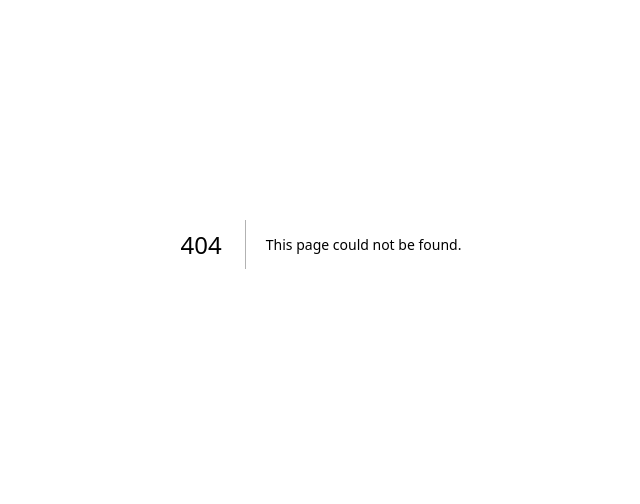
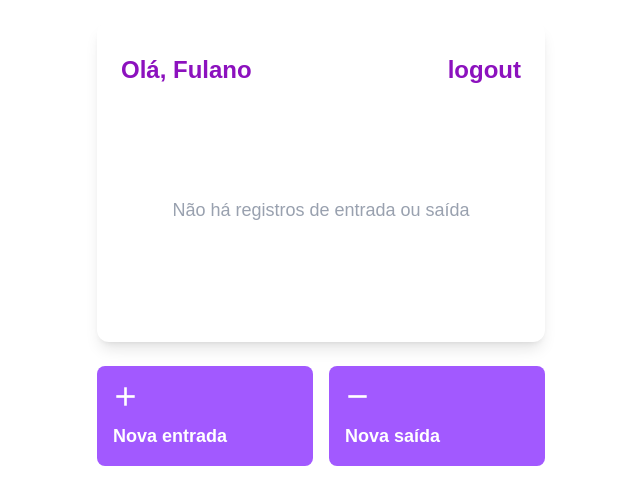
Before and after one commit to Lucas-Muto/MyWallet-FrontEnd, a Next.js app in the folder mywallet-frontend/: page /home in a window 1280 px wide. Before the commit this address had no page. Shown: the part 156-660 px from the top of the page, without its empty margins (319-959 px from the left). Built offline with nearby package versions, Linux system fonts and the light colour scheme.

Commit message:
feat: cria página Home inicial com layout conforme Figma

```diff
--- a/mywallet-frontend/src/app/globals.css
+++ b/mywallet-frontend/src/app/globals.css
@@ -20,7 +20,7 @@
 }
 
 body {
-  background: #8C11BE;
+  background: #ffffff;
   color: var(--foreground);
   font-family: Arial, Helvetica, sans-serif;
 }
--- /dev/null
+++ b/mywallet-frontend/src/app/home/page.tsx
@@ -0,0 +1,31 @@
+"use client";
+
+import Link from "next/link";
+
+export default function Home() {
+  return (
+    <div className="min-h-screen flex flex-col items-center justify-center">
+      <div className="bg-white w-full max-w-xs sm:max-w-md rounded-xl flex flex-col py-8 px-6 shadow-lg relative">
+        <div className="flex items-center justify-between mb-6">
+          <h2 className="text-[#8C11BE] text-2xl font-bold">Olá, Fulano</h2>
+          <button title="Sair" className="text-[#8C11BE] text-2xl font-bold">
+            <span className="material-symbols-outlined">logout</span>
+          </button>
+        </div>
+        <div className="flex-1 flex items-center justify-center min-h-[200px]">
+          <span className="text-gray-400 text-center text-lg">Não há registros de entrada ou saída</span>
+        </div>
+      </div>
+      <div className="flex gap-4 mt-6 w-full max-w-xs sm:max-w-md">
+        <button className="flex-1 flex flex-col items-start justify-end bg-[#A259FF] rounded-lg p-4 text-white font-bold text-lg min-h-[90px]">
+          <span className="text-2xl mb-2">＋</span>
+          Nova entrada
+        </button>
+        <button className="flex-1 flex flex-col items-start justify-end bg-[#A259FF] rounded-lg p-4 text-white font-bold text-lg min-h-[90px]">
+          <span className="text-2xl mb-2">－</span>
+          Nova saída
+        </button>
+      </div>
+    </div>
+  );
+}
--- a/mywallet-frontend/src/app/page.tsx
+++ b/mywallet-frontend/src/app/page.tsx
@@ -14,7 +14,6 @@ export default function Home() {
 
   return (
     <div className="min-h-screen flex flex-col items-center justify-center">
-      <h1 className="text-4xl font-bold mt-8 mb-6 text-center">Tela Inicial</h1>
       <div className="bg-[#8C1AFF] w-full max-w-xs sm:max-w-md rounded-xl flex flex-col items-center py-16 px-6 shadow-lg">
         <h2 className="text-white text-4xl font-bold mb-10 font-mono tracking-wider select-none">
           MyWallet
--- a/mywallet-frontend/src/app/sign-up/page.tsx
+++ b/mywallet-frontend/src/app/sign-up/page.tsx
@@ -16,7 +16,6 @@ export default function SignUp() {
 
   return (
     <div className="min-h-screen flex flex-col items-center justify-center">
-      <h1 className="text-4xl font-bold mt-8 mb-6 text-center">Criação de conta</h1>
       <div className="bg-[#8C1AFF] w-full max-w-xs sm:max-w-md rounded-xl flex flex-col items-center py-16 px-6 shadow-lg">
         <h2 className="text-white text-4xl font-bold mb-10 font-mono tracking-wider select-none">
           MyWallet
@@ -57,6 +56,7 @@ export default function SignUp() {
           <button
             type="submit"
             className="mt-2 bg-[#A259FF] text-white font-bold text-lg py-3 rounded-lg transition hover:bg-[#7c1fd1]"
+            style={{ boxShadow: '0 2px 8px 0 rgba(162,89,255,0.15)' }}
           >
             Cadastrar
           </button>
```
